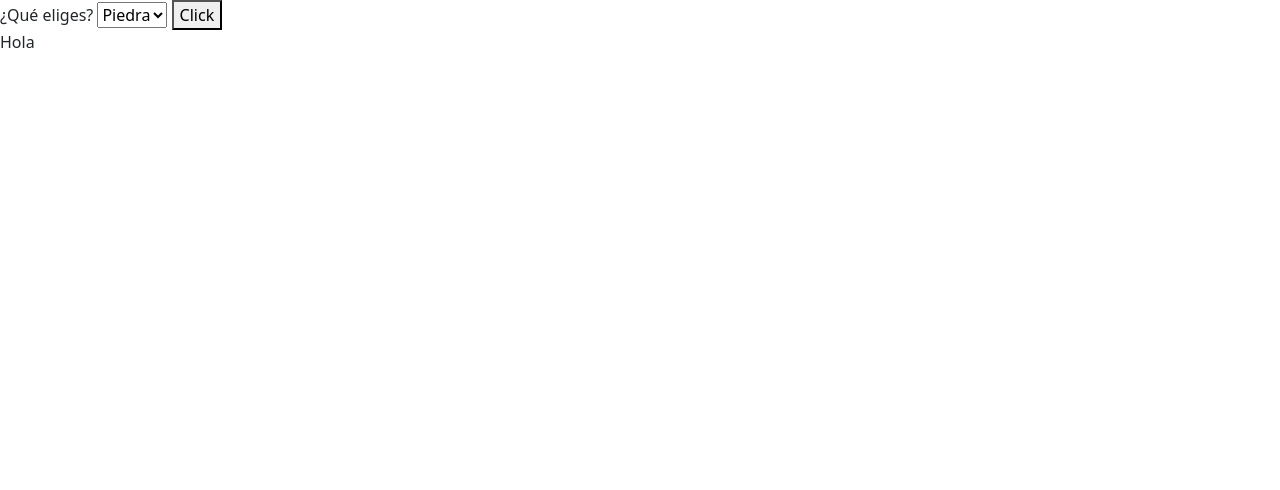
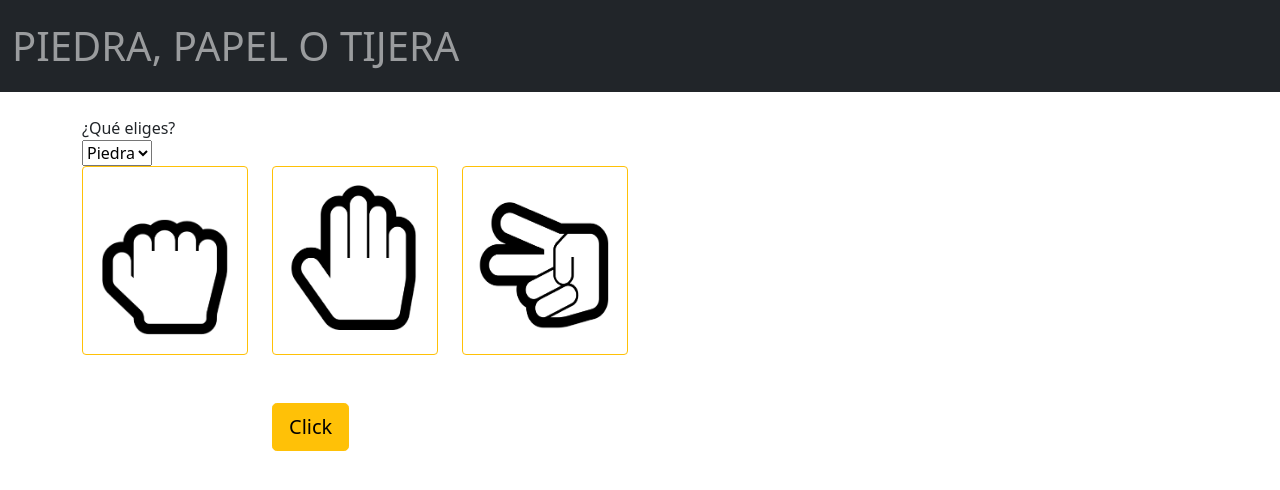
Before and after one commit to Danatts/piedra-papel-tijera, a website: page index.html in a window 1280 px wide. Drawn offline with nearby package versions, Linux system fonts and the light colour scheme.

Commit message:
nueva carpeta

```diff
--- /dev/null
+++ b/css/estilos.css
@@ -0,0 +1,4 @@
+.botones{
+    width: 100%;
+    height: 100%;
+}
--- a/index.html
+++ b/index.html
@@ -9,24 +9,57 @@
 
     <!-- Bootstrap CSS -->
     <link rel="stylesheet" href="node_modules/bootstrap/dist/css/bootstrap.min.css">
+    <link rel="stylesheet" href="css/estilos.css">
 
     <!-- Titulo -->
     <title>Piedra, Papel o Tijera</title>
 </head>
 
 <body>
-    <form>
+    <nav class="navbar navbar-dark bg-dark">
+        <div class="container-fluid">
+            <span class="navbar-text fs-1">
+                PIEDRA, PAPEL O TIJERA
+            </span>
+        </div>
+    </nav>
+    <br>
+    <div class="container">
+        <div class="row">
+            <div class="col-12 col-md-6">
                 <label for="elecUsuario">¿Qué eliges? </label>
+                <br>
                 <select id="elecUsuario" name="elecUsuario">
                     <option value="piedra" selected=>Piedra</option>
                     <option value="papel">Papel</option>
                     <option value="tijera">Tijera</option>
                 </select>
-        <button type="button" onclick="main()">Click</button>
+                <div class="row">
+                    <div class="col-4">
+                    <input class="btn btn-outline-warning botones" type="image" src="img/Piedra.png">
+                </div>
+                    <div class="col-4">
+                    <input class="btn btn-outline-warning botones" type="image" src="img/Papel.png">
+                </div>
+                    <div class="col-4">
+                    <input class="btn btn-outline-warning botones" type="image" src="img/Tijera.png">
+                </div>
+                </div>
                 <br>
-        <p id="elecMaquina">Hola</p>
+                <br>
+                <div class="row">
+                    <div class="col-4 offset-4">
+                    <button class="btn btn-warning btn-lg" type="button" onclick="main()">Click</button>
+                    </div>
+                </div>
+
+            </div>
+            <div class="col-12 col-md-6">
+                <p id="elecMaquina"></p>
                 <p id="resultado"></p>
-    </form>
+            </div>
+        </div>
+    </div>
 
 
     <!-- JS Script -->
--- a/package.json
+++ b/package.json
@@ -5,8 +5,7 @@
   "main": "index.html",
   "dependencies": {
     "@popperjs/core": "^2.9.2",
-    "bootstrap": "^5.0.0-beta3",
-    "jquery": "^3.6.0"
+    "bootstrap": "^5.0.0-beta3"
   },
   "devDependencies": {},
   "scripts": {
```
Also changed, not shown: img/PPT.png (added), img/Papel.png (added), img/Piedra.png (added), img/Tijera.png (added), 1 other file. Lines whose indentation alone changed are shown as unchanged.
